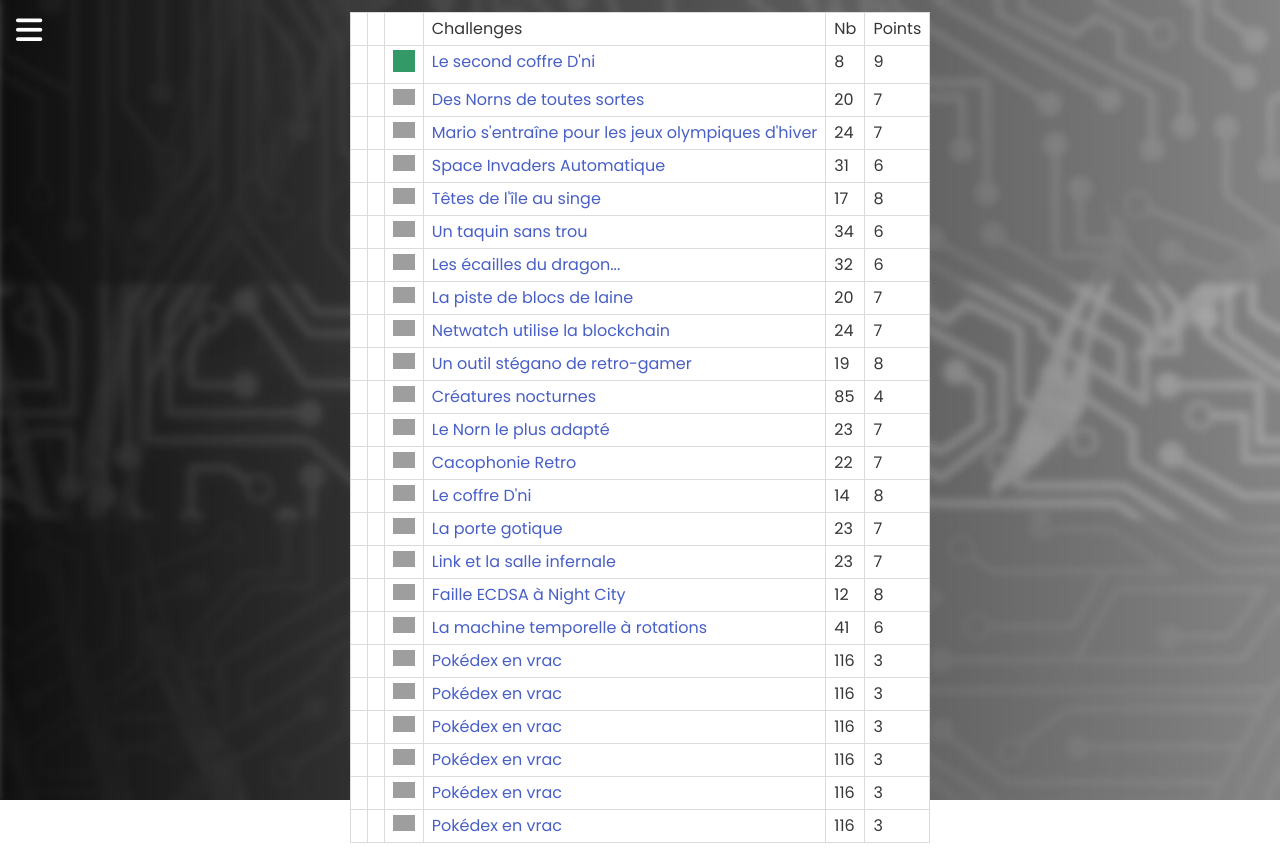
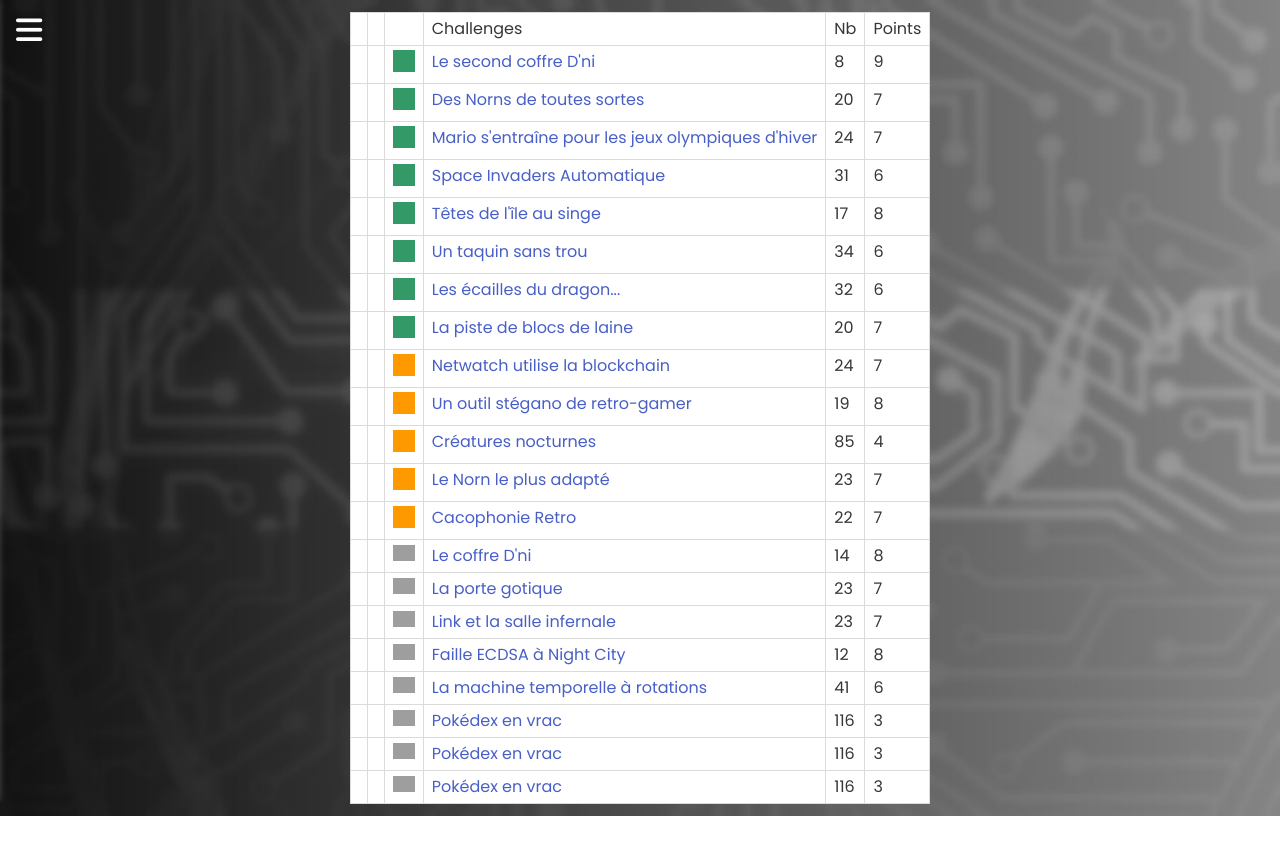
Before and after one commit to cesshack/erreur502, a Symfony app: template templates/ctf/programmation.html.twig in a window 1280 px wide. After the commit the page ends 816 px from the top, so only its background shows below. Run offline with Twig, Linux system fonts and the light colour scheme; the template is opened without the code that fills it, so the values that code supplies are empty; some libraries are stand-ins or nearby versions; some web fonts are replaced; grey boxes are pictures that could not be loaded.

Commit message:
update CSS

```diff
--- /dev/null
+++ b/public/css/programmation.css
@@ -0,0 +1,122 @@
+@import url('https://fonts.googleapis.com/css2?family=Poppins:wght@200;300;400;500;600;700&display=swap');
+*{
+  margin: 0;
+  padding: 0;
+  box-sizing: border-box;
+  font-family: 'Poppins', sans-serif;
+}
+.main_box{
+  position: relative;
+  background: url('../../img/fondchallenges.jpeg') right no-repeat;
+  background-size: cover;
+
+}
+.main_box .sidebar_menu{
+  position: fixed;
+  height: 100vh;
+  width: 280px;
+  left: -280px;
+
+
+  overflow: hidden;
+
+  transition: all 0.3s linear;
+
+}
+.sidebar_menu .logo{
+  position: absolute;
+  width: 100%;
+  height: 60px;
+  box-shadow: 0px 2px 4px rgba(255, 255, 255, 0.5);
+}
+.sidebar_menu .logo a{
+  color: rgb(255, 255, 255);
+  font-size: 25px;
+  font-weight: 500;
+  position: absolute;
+  left: 50px;
+  line-height: 60px;
+  text-decoration: none;
+}
+.sidebar_menu .menu{
+  position: absolute;
+  top: 80px;
+  width:100%;
+}
+.sidebar_menu .menu li{
+  margin-top: 6px;
+  padding: 14px 20px;
+}
+.sidebar_menu .menu i{
+  color: #fff;
+  font-size: 20px;
+  padding-right: 8px;
+}
+.sidebar_menu .menu a{
+  color: #fff;
+  font-size: 20px;
+  font-weight : bold;
+  text-decoration: none;
+}
+.sidebar_menu .menu li:hover{
+  border-left: 1px solid #fff;
+  box-shadow: 0 0 4px rgba(255, 255, 255, 0.5);
+}
+.sidebar_menu .social_media{
+  position: absolute;
+  left: 50%;
+  transform: translateX(-50%);
+  bottom: 20px;
+  list-style: none;
+  cursor: pointer;
+}
+.sidebar_menu .social_media i{
+  text-decoration: none;
+  padding: 0 5px;
+  color: #fff;
+  opacity: 0.6;
+  font-size: 20px;
+}
+.sidebar_menu .social_media i:hover{
+  opacity: 1;
+  transition: all 0.2s linear;
+  transform: scale(1.01);
+}
+#check{
+  display: none;
+}
+.main_box .btn_one i{
+  color: #fff;
+  font-size: 30px;
+  font-weight: 700;
+  position: absolute;
+  left: 16px;
+  line-height: 60px;
+  cursor: pointer;
+  opacity: 1;
+  transition: all 0.3s linear;
+}
+ .sidebar_menu .btn_two i{
+  font-size: 25px;
+  line-height: 60px;
+  position: absolute;
+  left: 240px;
+  cursor: pointer;
+  opacity: 0;
+  transition: all 0.3s linear;
+}
+.btn_one i:hover{
+  font-size: 29px;
+}
+.btn_two i:hover{
+  font-size: 24px;
+}
+#check:checked ~ .sidebar_menu{
+  left: 0;
+}
+#check:checked ~ .btn_one i{
+  opacity: 0;
+}
+#check:checked ~ .sidebar_menu .btn_two i{
+  opacity: 1;
+}
--- a/templates/ctf/programmation.html.twig
+++ b/templates/ctf/programmation.html.twig
@@ -6,7 +6,7 @@
      <meta http-equiv="Content-Type" content="text/html; charset=utf-8">
 
 
-     <link rel="stylesheet" href="css/challenges.css" type="text/css">
+     <link rel="stylesheet" href="css/programmation.css" type="text/css">
      <link rel="stylesheet" href="css/bulma.min.css">
 
 
@@ -31,6 +31,7 @@
      <link rel="icon" type="img/icon.png" href="img/icon.png" sizes="32x32">
 </head>
 <body>
+
 
 
      <div class="main_box">
@@ -138,7 +139,7 @@
                 </td>
                 <td>
 
-                       <img width="22px" src="/static/level4.png">
+                       <img width="22px" src="img/easy.jpg">
 
                 </td>
                 <td><a href="/defis/C22_ATGCDiff/txt">
@@ -156,7 +157,7 @@
                 </td>
                 <td>
 
-                       <img width="22px" src="/static/level3.png">
+                       <img width="22px" src="img/easy.jpg">
 
                 </td>
                 <td><a href="/defis/C22_MarioJO/txt">
@@ -174,7 +175,7 @@
                 </td>
                 <td>
 
-                       <img width="22px" src="/static/level3.png">
+                       <img width="22px" src="img/easy.jpg">
 
                 </td>
                 <td><a href="/defis/C22_Invaders01/txt">
@@ -192,7 +193,7 @@
                 </td>
                 <td>
 
-                       <img width="22px" src="/static/level4.png">
+                       <img width="22px" src="img/easy.jpg">
 
                 </td>
                 <td><a href="/defis/C22_MonkeyIsland/txt">
@@ -210,7 +211,7 @@
                 </td>
                 <td>
 
-                       <img width="22px" src="/static/level3.png">
+                       <img width="22px" src="img/easy.jpg">
 
                 </td>
                 <td><a href="/defis/C22_TaquinImage/txt">
@@ -228,7 +229,7 @@
                 </td>
                 <td>
 
-                       <img width="22px" src="/static/level3.png">
+                       <img width="22px" src="img/easy.jpg">
 
                 </td>
                 <td><a href="/defis/C22_Dungeons/txt">
@@ -246,7 +247,7 @@
                 </td>
                 <td>
 
-                       <img width="22px" src="/static/level4.png">
+                       <img width="22px" src="img/easy.jpg">
 
                 </td>
                 <td><a href="/defis/C22_ColorMap/txt">
@@ -264,7 +265,7 @@
                 </td>
                 <td>
 
-                       <img width="22px" src="/static/level4.png">
+                       <img width="22px" src="img/medium.jpg">
 
                 </td>
                 <td><a href="/defis/C22_BlockchainXOR/txt">
@@ -282,7 +283,7 @@
                 </td>
                 <td>
 
-                       <img width="22px" src="/static/level4.png">
+                       <img width="22px" src="img/medium.jpg">
 
                 </td>
                 <td><a href="/defis/C22_StaganoSon/txt">
@@ -300,7 +301,7 @@
                 </td>
                 <td>
 
-                       <img width="22px" src="/static/level2.png">
+                       <img width="22px" src="img/medium.jpg">
 
                 </td>
                 <td><a href="/defis/C22_VampireSurvivors/txt">
@@ -318,7 +319,7 @@
                 </td>
                 <td>
 
-                       <img width="22px" src="/static/level4.png">
+                       <img width="22px" src="img/medium.jpg">
 
                 </td>
                 <td><a href="/defis/C22_GenCreatures/txt">
@@ -336,7 +337,7 @@
                 </td>
                 <td>
 
-                       <img width="22px" src="/static/level5.png">
+                       <img width="22px" src="img/medium.jpg">
 
                 </td>
                 <td><a href="/defis/C22_Cacophonie/txt">
@@ -486,57 +487,6 @@
                 <td>116</td>
                 <td>3</td>
             </tr>
-            <tr>
-                <td>
-
-                </td>
-                <td>
-
-                </td>
-                <td>
-
-                       <img width="22px" src="/static/level2.png">
-
-                </td>
-                <td><a href="/defis/C22_GenList/txt">
-                    Pokédex en vrac</a></td>
-                <td>116</td>
-                <td>3</td>
-            </tr>
-                    <tr>
-                <td>
-
-                </td>
-                <td>
-
-                </td>
-                <td>
-
-                       <img width="22px" src="/static/level2.png">
-
-                </td>
-                <td><a href="/defis/C22_GenList/txt">
-                    Pokédex en vrac</a></td>
-                <td>116</td>
-                <td>3</td>
-            </tr>
-                    <tr>
-                <td>
-
-                </td>
-                <td>
-
-                </td>
-                <td>
-
-                       <img width="22px" src="/static/level2.png">
-
-                </td>
-                <td><a href="/defis/C22_GenList/txt">
-                    Pokédex en vrac</a></td>
-                <td>116</td>
-                <td>3</td>
-            </tr>
 
 
 
```
